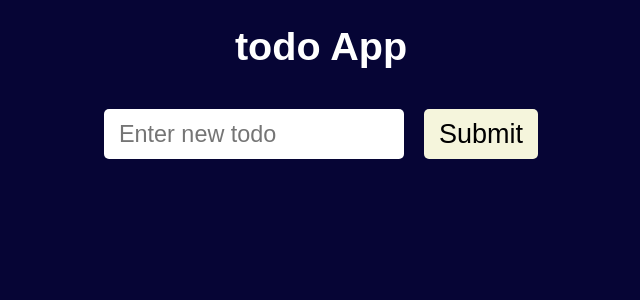
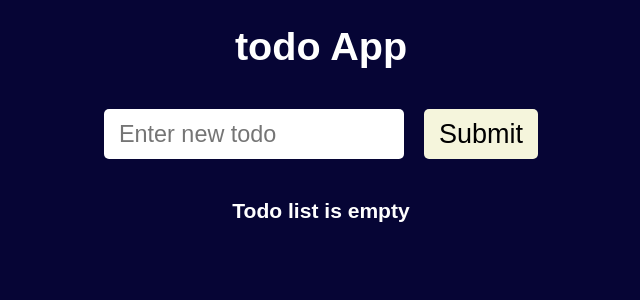
Before and after one commit to Stalmax76/myTodo, a React (Vite) app: page / in a window 1280 px wide. Shown: the top 300 px of the page, without its empty margins (319-959 px from the left). Built offline with nearby package versions, Linux system fonts and the light colour scheme.

Commit message:
added logic-work in todo-list

```diff
--- a/src/App.tsx
+++ b/src/App.tsx
@@ -9,12 +9,14 @@ function App() {
   const addTodoHandler = (text: string): void => {
     setTodos([...todos, text]);
   };
-
+  const deleteTodoHandler = (index: number): void => {
+    setTodos(todos.filter((_, idx) => idx !== index));
+  };
   return (
     <div className="app">
       <h1>todo App</h1>
       <TodoForm addTodo={addTodoHandler} />
-      <TodoList todos={todos} />
+      <TodoList todos={todos} deleteTodo={deleteTodoHandler} />
     </div>
   );
 }
--- a/src/components/Todos/Todo/index.tsx
+++ b/src/components/Todos/Todo/index.tsx
@@ -1,8 +1,8 @@
 import styles from './style.module.scss';
 
-function Todo({ todo }: { todo: string }) {
+function Todo({ todo, deleteTodo }: { todo: string; deleteTodo: () => void }) {
   return (
-    <div className={styles.todo}>
+    <div className={styles.todo} onDoubleClick={deleteTodo}>
       <div className={styles.todoText}> {todo}</div>
     </div>
   );
--- a/src/components/Todos/TodoForm/index.tsx
+++ b/src/components/Todos/TodoForm/index.tsx
@@ -1,10 +1,11 @@
 import { useState } from 'react';
+import type { FormEventHandler } from 'react';
 import styles from './style.module.scss';
 
 function TodoForm({ addTodo }: { addTodo: (text: string) => void }) {
   const [text, setText] = useState<string>('');
 
-  const onSubmitHandler = (event: { preventDefault: () => void }) => {
+  const onSubmitHandler: FormEventHandler<HTMLFormElement> = (event) => {
     event.preventDefault();
     addTodo(text);
     setText('');
--- a/src/components/Todos/TodoList/index.tsx
+++ b/src/components/Todos/TodoList/index.tsx
@@ -1,12 +1,22 @@
 import Todo from '../Todo/index.tsx';
 import styles from './style.module.scss';
 
-function TodoList({ todos }: { todos: string[] }) {
+function TodoList({
+  todos,
+  deleteTodo,
+}: {
+  todos: string[];
+  deleteTodo: (index: number) => void;
+}) {
   return (
     <div className={styles.todoList}>
-      {todos.map((todo, index) => (
-        <Todo todo={todo} key={index} />
-      ))}
+      {!todos.length ? (
+        <h3> Todo list is empty </h3>
+      ) : (
+        todos.map((todo, index) => (
+          <Todo todo={todo} key={index} deleteTodo={() => deleteTodo(index)} />
+        ))
+      )}
     </div>
   );
 }
```
